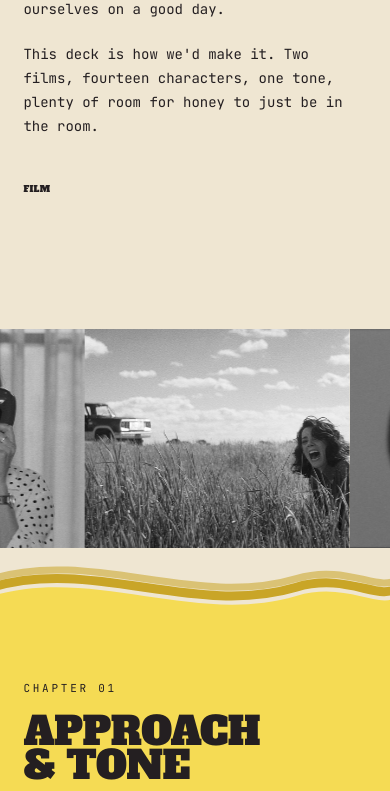
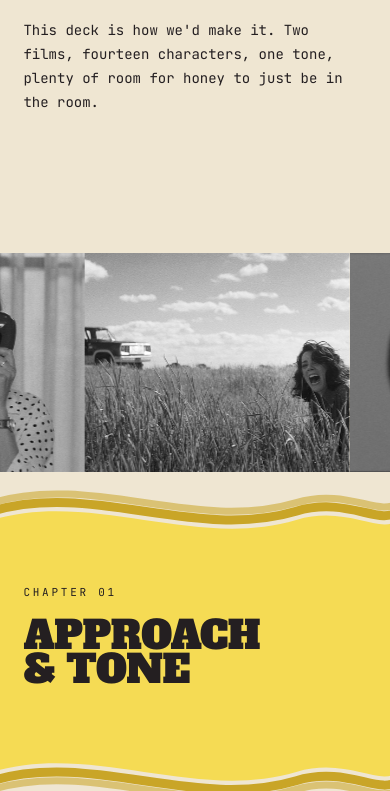
Before and after one commit to steven94c-glitch/honey-dept-deck, a plain HTML site: page index.html in a window 390 px wide. Shown: the part 1209-2000 px from the top of the page. Drawn offline with Linux system fonts and the light colour scheme.

Commit message:
Remove all FILM footer marks, tighten spacing across all sections
- Removed every "FILM" footer-mark instance
- Sections: min-height 100vh → auto, padding 96px → 80px
- Chapter cards: min-height 70vh → auto, padding 200/120 → 140/80
- Cast intro, film sections: same padding reduction
- has-divider-top: 200px → 160px
- Strip sections: reduced inline padding-top
- Mobile: tightened all section/chapter/film/cast padding proportionally
- Closing section: 220px → 160px top padding

Co-Authored-By: Claude Opus 4.7 <noreply@anthropic.com>

```diff
--- a/index.html
+++ b/index.html
@@ -61,8 +61,8 @@
   /* sections */
   section {
     position: relative;
-    padding: 96px 6vw;
-    min-height: 100vh;
+    padding: 80px 6vw;
+    min-height: auto;
     display: flex;
     flex-direction: column;
     justify-content: center;
@@ -71,7 +71,7 @@
   section.cream { background: var(--cream); color: var(--ink); }
   section.deep  { background: var(--muted-2); color: var(--ink); }
   section.no-min { min-height: 0; }
-  section.has-divider-top { padding-top: 200px; }
+  section.has-divider-top { padding-top: 160px; }
 
   .tag {
     display: inline-block;
@@ -148,8 +148,8 @@
   /* intro section */
   .intro-section {
     background: var(--cream);
-    padding: 96px 6vw;
-    min-height: 90vh;
+    padding: 80px 6vw;
+    min-height: auto;
     display: flex;
     flex-direction: column;
     justify-content: center;
@@ -172,11 +172,11 @@
   /* chapter */
   .chapter {
     align-items: flex-start; justify-content: center;
-    padding: 200px 6vw 120px;
+    padding: 140px 6vw 80px;
     position: relative;
     background: var(--muted-2);
     color: var(--ink);
-    min-height: 70vh;
+    min-height: auto;
   }
   .chapter .num-row { display: flex; flex-direction: column; gap: 18px; position: relative; z-index: 3; }
   .chapter .label {
@@ -225,7 +225,7 @@
   .col-text ul li::before { content: '—'; position: absolute; left: 0; }
 
   /* film breakdown */
-  .film-section { padding: 200px 6vw 120px; position: relative; background: var(--cream); }
+  .film-section { padding: 140px 6vw 80px; position: relative; background: var(--cream); }
   .film-header { position: relative; z-index: 2; margin-bottom: 56px; max-width: 90vw; }
   .film-header .tag { margin-bottom: 24px; }
   .film-header h2 {
@@ -277,8 +277,8 @@
   .cast-intro {
     background: var(--muted-2);
     color: var(--ink);
-    padding: 200px 6vw 120px;
-    min-height: 60vh;
+    padding: 140px 6vw 80px;
+    min-height: auto;
     position: relative;
     display: flex; flex-direction: column; justify-content: center;
     overflow: hidden;
@@ -516,7 +516,7 @@
     align-items: center; justify-content: center;
     background: var(--cream); color: var(--ink);
     position: relative;
-    padding-top: 220px;
+    padding-top: 160px;
   }
   .closing .mark {
     font-family: var(--display);
@@ -561,28 +561,28 @@
     }
 
     /* base section: tight by default. Wave-clearance only when needed. */
-    section { padding: 64px 6vw; min-height: auto; }
-    section.has-divider-top { padding-top: 120px; }
+    section { padding: 48px 6vw; min-height: auto; }
+    section.has-divider-top { padding-top: 100px; }
 
     /* chapter cards: short, content-driven height */
-    .chapter { padding: 64px 6vw; min-height: auto; }
-    .chapter.has-divider-top { padding-top: 120px; }
+    .chapter { padding: 48px 6vw; min-height: auto; }
+    .chapter.has-divider-top { padding-top: 100px; }
     .chapter h2 { max-width: none; }
 
     /* film breakdown sections: only the first one (with divider) needs extra top */
-    .film-section { padding: 64px 6vw; }
-    .film-section.has-divider-top { padding-top: 120px; }
+    .film-section { padding: 48px 6vw; }
+    .film-section.has-divider-top { padding-top: 100px; }
     .film-header { margin-bottom: 32px; }
     .film-header .logline { font-size: 14px; line-height: 1.5; }
 
-    .intro-section { padding: 88px 6vw 56px; min-height: auto; }
+    .intro-section { padding: 64px 6vw 48px; min-height: auto; }
     .intro-section h2 { margin-bottom: 24px; }
     .intro-section .intro-body { font-size: 14px; }
 
     .hero-content { padding: 0 4vw; }
     .hero h1 { line-height: .9; }
 
-    .closing { padding-top: 120px; padding-bottom: 80px; }
+    .closing { padding-top: 100px; padding-bottom: 64px; }
     .closing .signoff { font-size: 14px; margin-top: 40px; }
 
     .two-col { grid-template-columns: 1fr; gap: 32px; }
@@ -601,7 +601,7 @@
     .footer-mark { font-size: 9px; bottom: 20px; }
 
     /* strip section — keep it compact, let the imagery dominate not empty yellow */
-    .strip-section { padding-top: 100px !important; padding-bottom: 0; }
+    .strip-section { padding-top: 56px !important; padding-bottom: 0; }
     .strip { padding: 12px 0; }
     .strip .frame { width: 68vw; height: 26vh; }
 
@@ -612,7 +612,7 @@
     [data-parallax] { transform: none !important; }
 
     /* character sections */
-    .cast-intro { padding: 120px 6vw 64px; min-height: auto; }
+    .cast-intro { padding: 80px 6vw 48px; min-height: auto; }
     .character-section { padding: 64px 6vw; }
     .character-section.has-divider-top { padding-top: 120px; }
     .character-header { margin-bottom: 32px; }
@@ -669,7 +669,6 @@
     <div class="sub reveal">Campaign Selects — Fall 2026</div>
   </div>
   <div class="scroll-cue">Scroll ↓</div>
-  <div class="footer-mark">FILM</div>
   <div class="footer-mark right" style="font-family: var(--display);">HONEY DEPARTMENT</div>
 </section>
 
@@ -682,11 +681,10 @@
     <p>When the Honey Department brief landed, I read it twice and immediately wanted in. The references — Andersson, Owens, Parr, Errol Morris — are the references. The premise is the kind we'd write for ourselves on a good day.</p>
     <p>This deck is how we'd make it. Two films, fourteen characters, one tone, plenty of room for honey to just be in the room.</p>
   </div>
-  <div class="footer-mark">FILM</div>
 </section>
 
 <!-- INTRO STRIP — images/intro-strip/ (6 slots) -->
-<section class="strip-section scroll-driven no-min cream" style="padding-top: 120px;">
+<section class="strip-section scroll-driven no-min cream" style="padding-top: 72px;">
   <div class="strip">
     <div class="frame"><img src="images/intro-strip/01.jpg" onerror="this.onerror=null;this.src='https://picsum.photos/seed/hd-is-1/1200/750?grayscale'" alt="" loading="lazy" /></div>
     <div class="frame"><img src="images/intro-strip/02.jpg" onerror="this.onerror=null;this.src='https://picsum.photos/seed/hd-is-2/1200/750?grayscale'" alt="" loading="lazy" /></div>
@@ -711,7 +709,6 @@
     <div class="label">Chapter 01</div>
     <h2>Approach<br/>&amp; Tone</h2>
   </div>
-  <div class="footer-mark">FILM</div>
 </section>
 
 <section class="cream has-divider-top">
@@ -738,7 +735,6 @@
       </ul>
     </div>
   </div>
-  <div class="footer-mark">FILM</div>
 </section>
 
 <!-- CHAPTER 02: THE CAST -->
@@ -747,7 +743,6 @@
   <span class="label reveal">Chapter 02</span>
   <h2 class="reveal">The Cast</h2>
   <p class="reveal">Fourteen specific people. The films don't keep inventing new characters — they follow these. Each one shows up across the campaign, doing what they do, eating what they eat.</p>
-  <div class="footer-mark">FILM</div>
 </section>
 
 <!-- CHARACTER 01 — GENERAL GREAVES -->
@@ -781,7 +776,6 @@
       <p>Goes with overcompensating with authority.</p>
     </div>
   </div>
-  <div class="footer-mark">FILM</div>
 </section>
 
 <!-- CHARACTER 02 — CORIANDER WEXLER-PIKE -->
@@ -814,7 +808,6 @@
       <p>Goes with delusionally being the main character.</p>
     </div>
   </div>
-  <div class="footer-mark">FILM</div>
 </section>
 
 <!-- CHARACTER 03 — LINWOOD EARHARDT -->
@@ -847,7 +840,6 @@
       <p>Goes with getting high off your own supply.</p>
     </div>
   </div>
-  <div class="footer-mark">FILM</div>
 </section>
 
 <!-- CHARACTER 04 — ROMAN GARAFALO -->
@@ -880,7 +872,6 @@
       <p>Goes with fragile masculinity.</p>
     </div>
   </div>
-  <div class="footer-mark">FILM</div>
 </section>
 
 <!-- CHARACTER 05 — HENRIK BJELDEVSKIJ -->
@@ -913,7 +904,6 @@
       <p>Goes with not pulling anyone over. They remain in the cop car unphased as we hear a car chase happening right in front of them, off camera.</p>
     </div>
   </div>
-  <div class="footer-mark">FILM</div>
 </section>
 
 <!-- CHARACTER 06 — MARGERY BELLANCA -->
@@ -946,7 +936,6 @@
       <p>Goes with not pulling anyone over. They remain in the cop car unphased as we hear a car chase happening right in front of them, off camera.</p>
     </div>
   </div>
-  <div class="footer-mark">FILM</div>
 </section>
 
 <!-- CHARACTER 07 — TEDESCO & PENCILLO -->
@@ -979,7 +968,6 @@
       <p>Goes with not pulling anyone over. They remain in the cop car unphased as we hear a car chase happening right in front of them, off camera.</p>
     </div>
   </div>
-  <div class="footer-mark">FILM</div>
 </section>
 
 <!-- CHARACTER 08 — STEPHANIE CIARDULLO -->
@@ -1012,7 +1000,6 @@
       <p>Goes with one perfume forever. Getting ready in the salon (clearly her daily routine), she sprays her perfume with a Honey Dept. in the other hand to chase it with.</p>
     </div>
   </div>
-  <div class="footer-mark">FILM</div>
 </section>
 
 <!-- CHARACTER 09 — DEVON MARQUARDT -->
@@ -1045,7 +1032,6 @@
       <p>Goes with checking your phone right after a loud public breakup. She walks away and tosses her water on him. Without reaction he reaches for the honey on the table, eats it, and checks his phone.</p>
     </div>
   </div>
-  <div class="footer-mark">FILM</div>
 </section>
 
 <!-- CHARACTER 10 — WESLEY COTTINGHAM -->
@@ -1078,7 +1064,6 @@
       <p>Goes with watching paint dry. Wesley still sitting there in the empty room.</p>
     </div>
   </div>
-  <div class="footer-mark">FILM</div>
 </section>
 
 <!-- CHARACTER 11 — BROTHER PEMWA -->
@@ -1111,7 +1096,6 @@
       <p>Goes with meditation. Goes with nobody watching.</p>
     </div>
   </div>
-  <div class="footer-mark">FILM</div>
 </section>
 
 <!-- CHARACTER 12 — SAMMY QUINTERO -->
@@ -1144,7 +1128,6 @@
       <p>Goes with a 2nd-round knockout.</p>
     </div>
   </div>
-  <div class="footer-mark">FILM</div>
 </section>
 
 <!-- CHARACTER 13 — VASILI ROMANENKO -->
@@ -1177,7 +1160,6 @@
       <p>Goes with being suspended 600 feet in the air.</p>
     </div>
   </div>
-  <div class="footer-mark">FILM</div>
 </section>
 
 <!-- CHARACTER 14 — THE HOAGS -->
@@ -1210,7 +1192,6 @@
       <p>Goes with breaking down with the significant other you can't stand.</p>
     </div>
   </div>
-  <div class="footer-mark">FILM</div>
 </section>
 
 <!-- CHAPTER 03: THE FILMS -->
@@ -1220,7 +1201,6 @@
     <div class="label">Chapter 03</div>
     <h2>The Films</h2>
   </div>
-  <div class="footer-mark">FILM</div>
 </section>
 
 <!-- FILM 01 — drop images into  images/film-02-eat-it-anywhere/  (4 slots) -->
@@ -1253,7 +1233,6 @@
       <p>Production design will bring all the scenes to life, heightened with bright color palettes, props, fluorescent lights. Wardrobe + HMU is going to be outfitted to the specific character. Nobody is jeans and a t-shirt — everything from the physical space to the casting to the wardrobe are all to be designed and thought through. We cut on action, never on dialogue. The VO is allowed to land into silence.</p>
     </div>
   </div>
-  <div class="footer-mark">FILM</div>
 </section>
 
 <!-- FILM 02 — drop images into  images/film-04-goes-with-everything/  (4 slots) -->
@@ -1287,7 +1266,6 @@
       <p>Camera movement is to be intentional and always locked off, designed to show all of the world needed for each concept and not too much more. The framing / composition for the campaign should feel like a painting with movement, with intentional off-center subjects and props in the fore and background to give dimension to the otherwise static frame. Finding creative ways to incorporate small branded details in these props to live in the physical space that feel discovered rather than staged.</p>
     </div>
   </div>
-  <div class="footer-mark">FILM</div>
 </section>
 
 <!-- CHAPTER 04: PRODUCTION DESIGN -->
@@ -1297,7 +1275,6 @@
     <div class="label">Chapter 04</div>
     <h2>Production<br/>Design</h2>
   </div>
-  <div class="footer-mark">FILM</div>
 </section>
 
 <section class="cream has-divider-top" id="prod-design">
@@ -1333,7 +1310,6 @@
     <div class="frame zoom"><img src="images/production-design/04.jpg" onerror="this.onerror=null;this.src='https://picsum.photos/seed/hd-pd-4/1200/750?grayscale'" alt="" loading="lazy" /></div>
   </div>
 
-  <div class="footer-mark">FILM</div>
 </section>
 
 <!-- CHAPTER 05: EDITING & SOUND -->
@@ -1343,7 +1319,6 @@
     <div class="label">Chapter 05</div>
     <h2>Editing<br/>&amp; Sound</h2>
   </div>
-  <div class="footer-mark">FILM</div>
 </section>
 
 <section class="cream has-divider-top">
@@ -1366,11 +1341,10 @@
       <p>One voice across both films. Warm, dry, slightly older than expected. We'd suggest a curated short list and tape early.</p>
     </div>
   </div>
-  <div class="footer-mark">FILM</div>
 </section>
 
 <!-- CLOSING STRIP — drop images into  images/closing-strip/  (8 slots) -->
-<section class="strip-section scroll-driven no-min" style="padding-top: 220px;">
+<section class="strip-section scroll-driven no-min" style="padding-top: 140px;">
   <div class="wave-divider top" data-parallax="0.04"><svg><use href="#wd-down"/></svg></div>
   <div class="strip" style="animation-duration: 70s;">
     <div class="frame"><img src="images/closing-strip/01.jpg" onerror="this.onerror=null;this.src='https://picsum.photos/seed/hd-cs-1/1200/750?grayscale'" alt="" loading="lazy" /></div>
```
